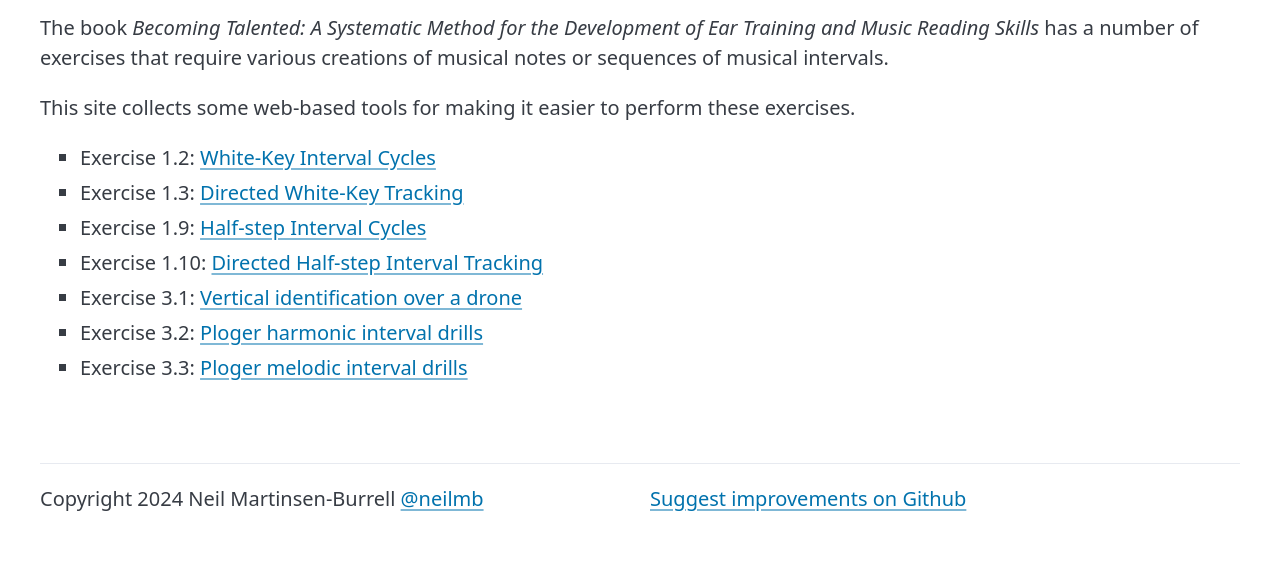
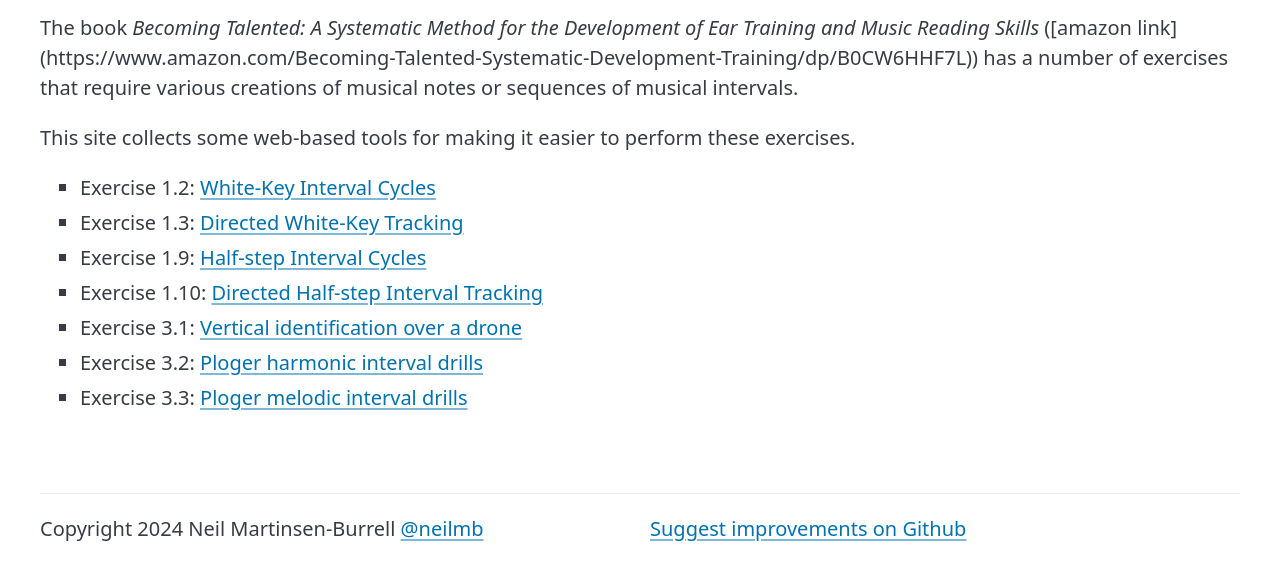
Before and after one commit to neilmb/becoming-talented-tools, an Eleventy site: page src/index.html in a window 1280 px wide. Shown: the part 72-652 px from the top of the page. Built offline with nearby package versions, Linux system fonts and the light colour scheme; Eleventy itself is replaced by a stand-in of ours; files that its build step writes are made by us from their sources.

Commit message:
Add amazon link for book

```diff
--- a/src/index.html
+++ b/src/index.html
@@ -3,10 +3,11 @@
 title: Becoming Talented exercise tools
 ---
 
-<p>The book <cite>Becoming Talented: A Systematic Method for the
-Development of Ear Training and Music Reading Skills</cite> has a number
-of exercises that require various creations of musical notes or sequences of
-musical intervals.</p>
+<p>The book <cite>Becoming Talented: A Systematic Method for the Development
+  of Ear Training and Music Reading Skills</cite> ([amazon
+link](https://www.amazon.com/Becoming-Talented-Systematic-Development-Training/dp/B0CW6HHF7L))
+has a number of exercises that require various creations of musical notes or
+sequences of musical intervals.</p>
 
 <p>This site collects some web-based tools for making it easier to perform
 these exercises.</p>
```
